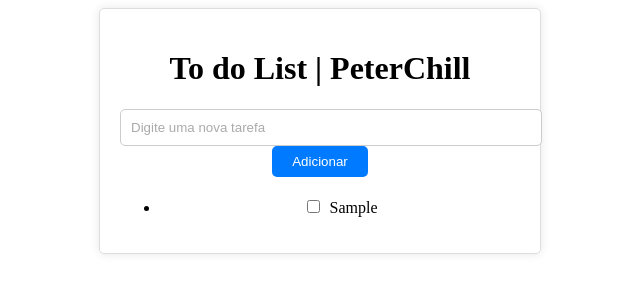
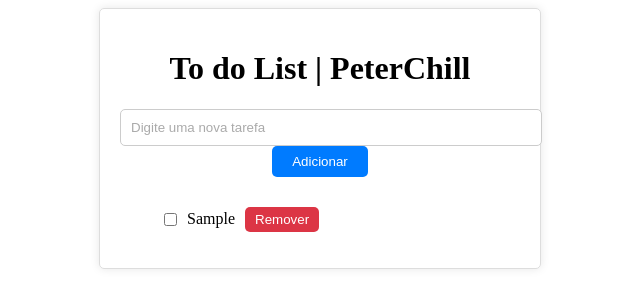
Before and after one commit to YoPeterChill/To-do-list, a plain HTML site: page To-do-list/index.html in a window 1280 px wide. Both pictures are taken after typing "Sample" into the empty fields and a click on the button "Adicionar". Shown: the whole page, without its empty margins (320-960 px from the left). Drawn offline with Linux system fonts and the light colour scheme.

Commit message:
add a opção de remover tarefa

```diff
--- a/To-do-list/index.html
+++ b/To-do-list/index.html
@@ -14,7 +14,9 @@
             <button type="submit">Adicionar</button>
         </form>
         <ul id="task-list">
+            <li class="task-item">
 
+            </li>
             <!-- As tarefas serão adicionadas dinamicamente aqui -->
         </ul>
     </div>
--- a/To-do-list/script.js
+++ b/To-do-list/script.js
@@ -24,6 +24,8 @@ taskForm.addEventListener('submit', function(event) {
 
 function addTask(taskText) {
     const taskItem = document.createElement('li');
+    taskItem.classList.add('task-item'); // Adiciona a classe ao <li>
+
     const taskCheckbox = document.createElement('input');
     taskCheckbox.type = 'checkbox';
     taskCheckbox.classList.add('task-checkbox');
@@ -31,9 +33,26 @@ function addTask(taskText) {
     const taskTextElement = document.createElement('span');
     taskTextElement.textContent = taskText;
 
+    const removeTaskButton = document.createElement('button');
+    removeTaskButton.textContent = 'Remover';
+    removeTaskButton.classList.add('remove-task-btn');
+
     taskItem.appendChild(taskCheckbox); // Adiciona o checkbox à tarefa
     taskItem.appendChild(taskTextElement); // Adiciona o texto da tarefa
+    taskItem.appendChild(removeTaskButton); // Adiciona o botão de remoção
+
     taskList.appendChild(taskItem);
 
     taskInput.value = '';
 }
+
+
+taskList.addEventListener('click', function(event) {
+    if (event.target.classList.contains('remove-task-btn')) {
+        const taskItem = event.target.closest('.task-item'); // Encontra o <li> pai
+
+        if (taskItem) {
+            taskList.removeChild(taskItem); // Remove o item da lista
+        }
+    }
+});
--- a/To-do-list/style.css
+++ b/To-do-list/style.css
@@ -49,3 +49,13 @@ button {
     align-items: center;
     margin-bottom: 10px;
 }
+
+.remove-task-btn {
+    background-color: #dc3545;
+    color: white;
+    border: none;
+    border-radius: 5px;
+    padding: 5px 10px;
+    cursor: pointer;
+    margin-left: 10px;
+}
```
